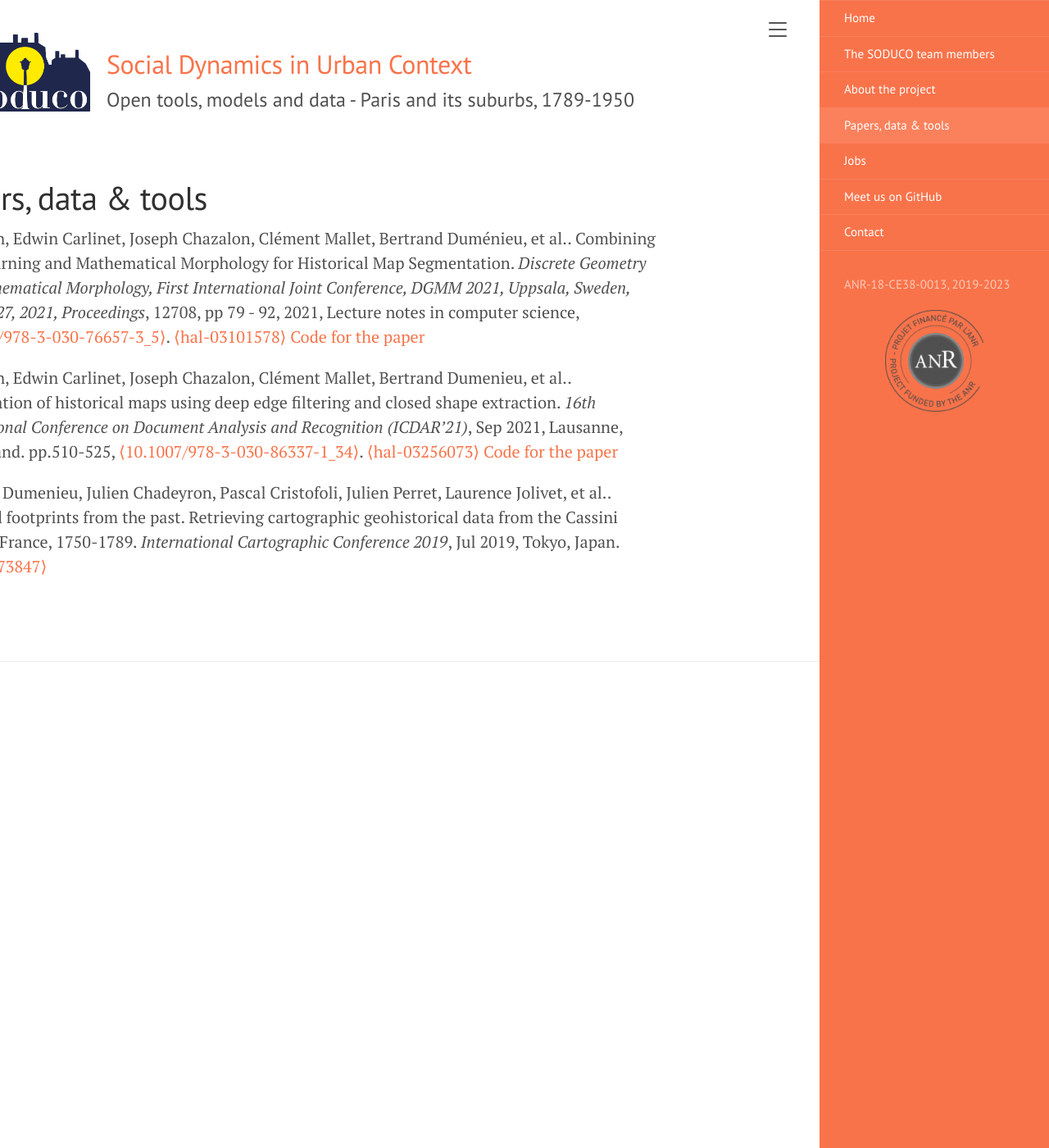
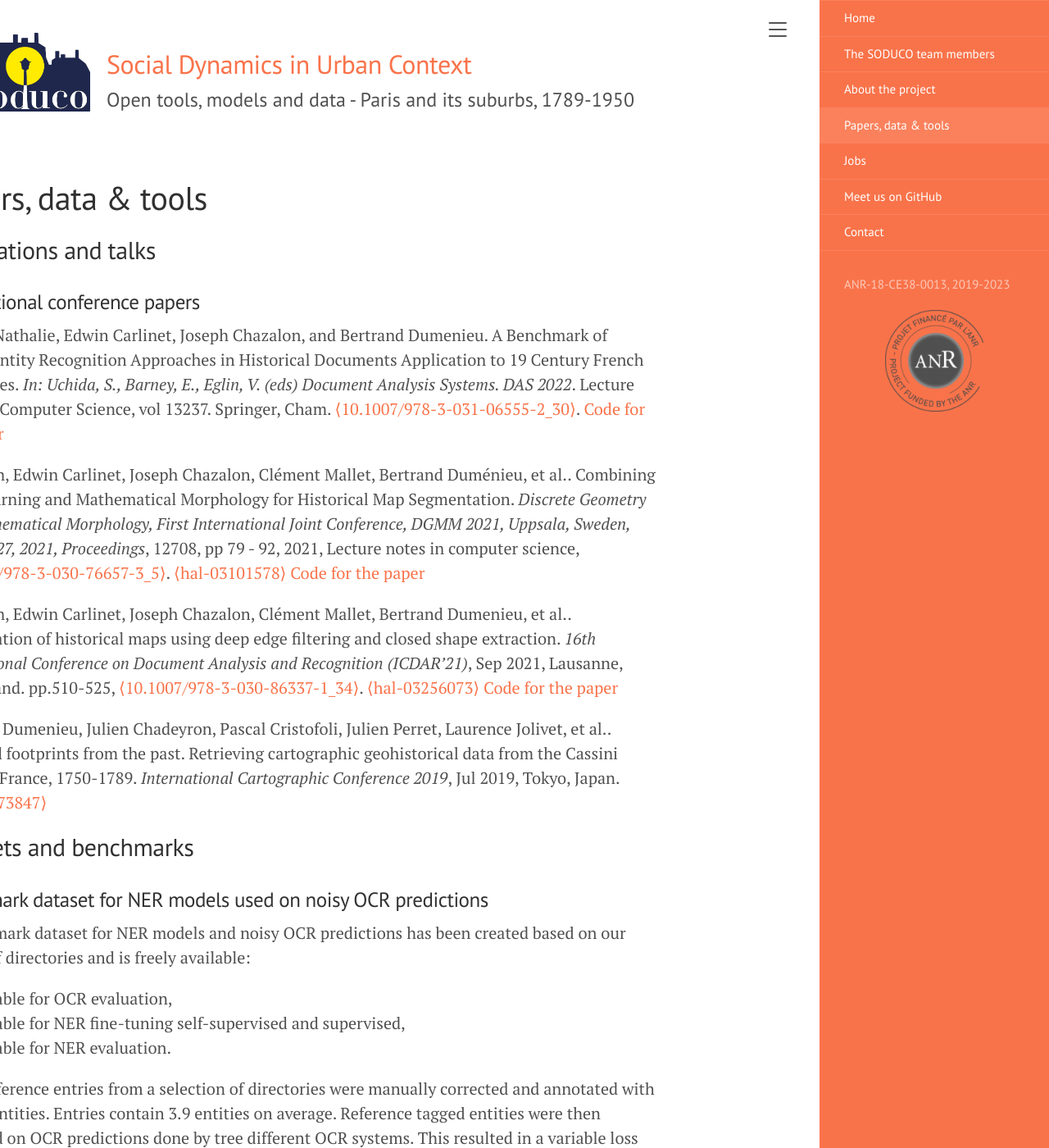
Before and after one commit to soduco/soduco.github.io, a Jekyll site: the page built from papers_data_tools.md, in a window 1280 px wide and 1400 px high. Shown: the whole window at 82% size. Built offline with Jekyll 4.4.1, drawn with Linux system fonts in a browser that asks for light colours; some of the changed text lies outside the part shown.

Commit message:
Update papers_data_tools.md
Added one publication and a benchmark dataset

```diff
--- a/papers_data_tools.md
+++ b/papers_data_tools.md
@@ -3,6 +3,13 @@ layout: page
 title: Papers, data & tools
 rank: 4
 ---
+
+## Publications and talks
+
+### International conference papers
+
+Abadie, Nathalie, Edwin Carlinet, Joseph Chazalon, and Bertrand Dumenieu. A Benchmark of Named Entity Recognition Approaches in Historical Documents Application to 19 Century French Directories. *In: Uchida, S., Barney, E., Eglin, V. (eds) Document Analysis Systems. DAS 2022*. Lecture Notes in Computer Science, vol 13237. Springer, Cham. [⟨10.1007/978-3-031-06555-2_30⟩](https://doi.org/10.1007/978-3-031-06555-2_30).
+[Code for the paper]( https://github.com/soduco/paper-ner-bench-das22.)
 
 Yizi Chen, Edwin Carlinet, Joseph Chazalon, Clément Mallet, Bertrand Duménieu, et al.. Combining Deep Learning and Mathematical Morphology for Historical Map Segmentation. *Discrete Geometry and Mathematical Morphology, First International Joint Conference, DGMM 2021, Uppsala, Sweden, May 24–27, 2021, Proceedings*, 12708, pp 79 - 92, 2021, Lecture notes in computer science, [⟨10.1007/978-3-030-76657-3_5⟩](https://dx.doi.org/10.1007/978-3-030-76657-3_5). [⟨hal-03101578⟩](https://hal.archives-ouvertes.fr/hal-03101578)
 [Code for the paper](https://github.com/soduco/paper-dgmm2021)
@@ -11,3 +18,23 @@ Yizi Chen, Edwin Carlinet, Joseph Chazalon, Clément Mallet, Bertrand Dumenieu,
 [Code for the paper](https://github.com/soduco/ICDAR-2021-Vectorization)
 
 Bertrand Dumenieu, Julien Chadeyron, Pascal Cristofoli, Julien Perret, Laurence Jolivet, et al.. Engraved footprints from the past. Retrieving cartographic geohistorical data from the Cassini Carte de France, 1750-1789. *International Cartographic Conference 2019*, Jul 2019, Tokyo, Japan. [⟨hal-02173847⟩](https://hal.archives-ouvertes.fr/hal-02173847)
+
+## Datasets and benchmarks
+
+### Benchmark dataset for NER models used on noisy OCR predictions
+
+ A benchmark dataset for NER models and noisy OCR predictions has been created based on our corpus of directories and is freely available:
+- suitable for OCR evaluation,
+- suitable for NER fine-tuning self-supervised and supervised,
+- suitable for NER evaluation.
+
+8, 765 reference entries from a selection of directories were manually corrected and annotated with 34, 242 entities. Entries contain 3.9 entities on average.
+Reference tagged entities were then projected on OCR predictions done by tree different OCR systems. This resulted in a variable loss of entries:
+- for PERO OCR: 8, 392 valid entries were generated,
+- for Tesseract: 8, 700 valid entries were generated,
+- for Kraken: 7, 990 valid entries were generated.
+The resulting intersection of the sets of valid entries contains 7, 725 entries for the tree OCR systems (and the reference), or 8, 341 entries if we consider PERO OCR and Tesseract only.
+
+The dataset is described in more detail and can be dowloaded at https://zenodo.org/record/6394464
+
+## Tools
```
